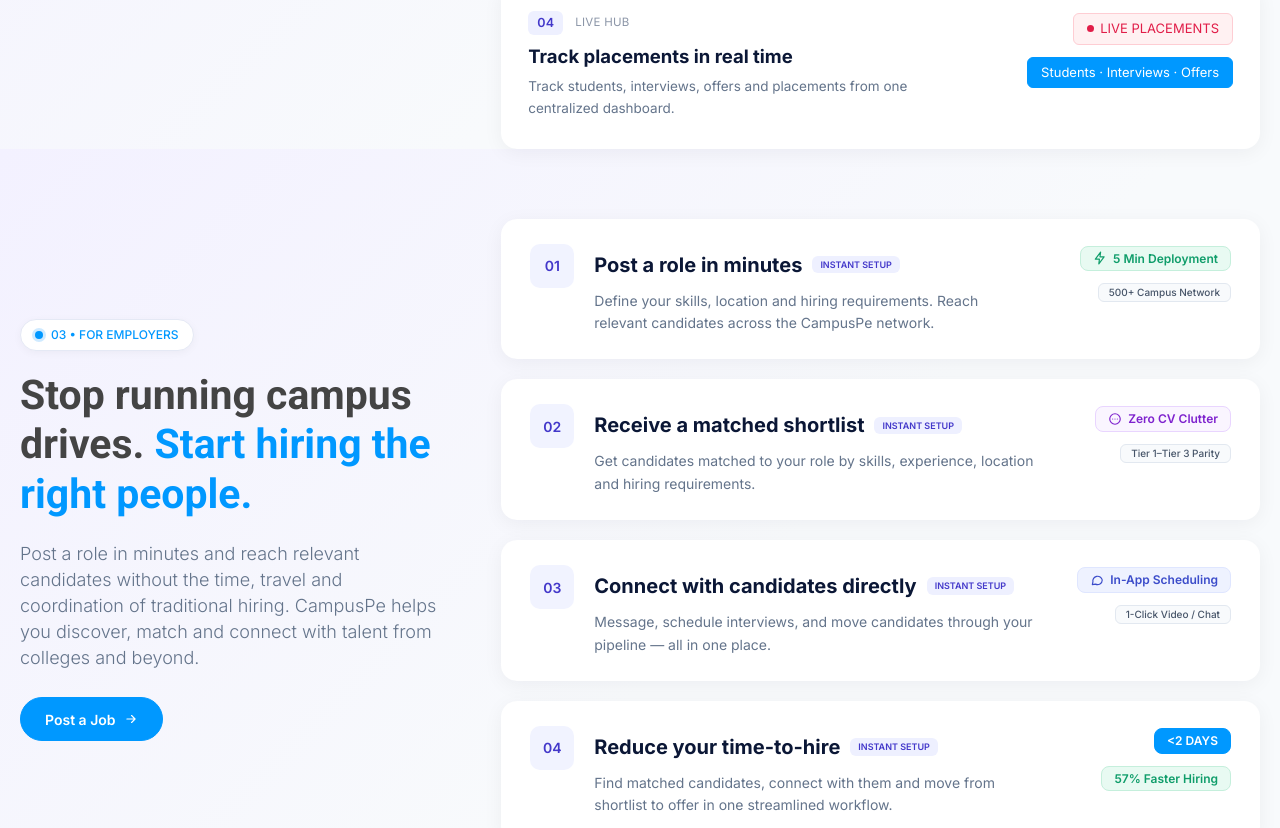
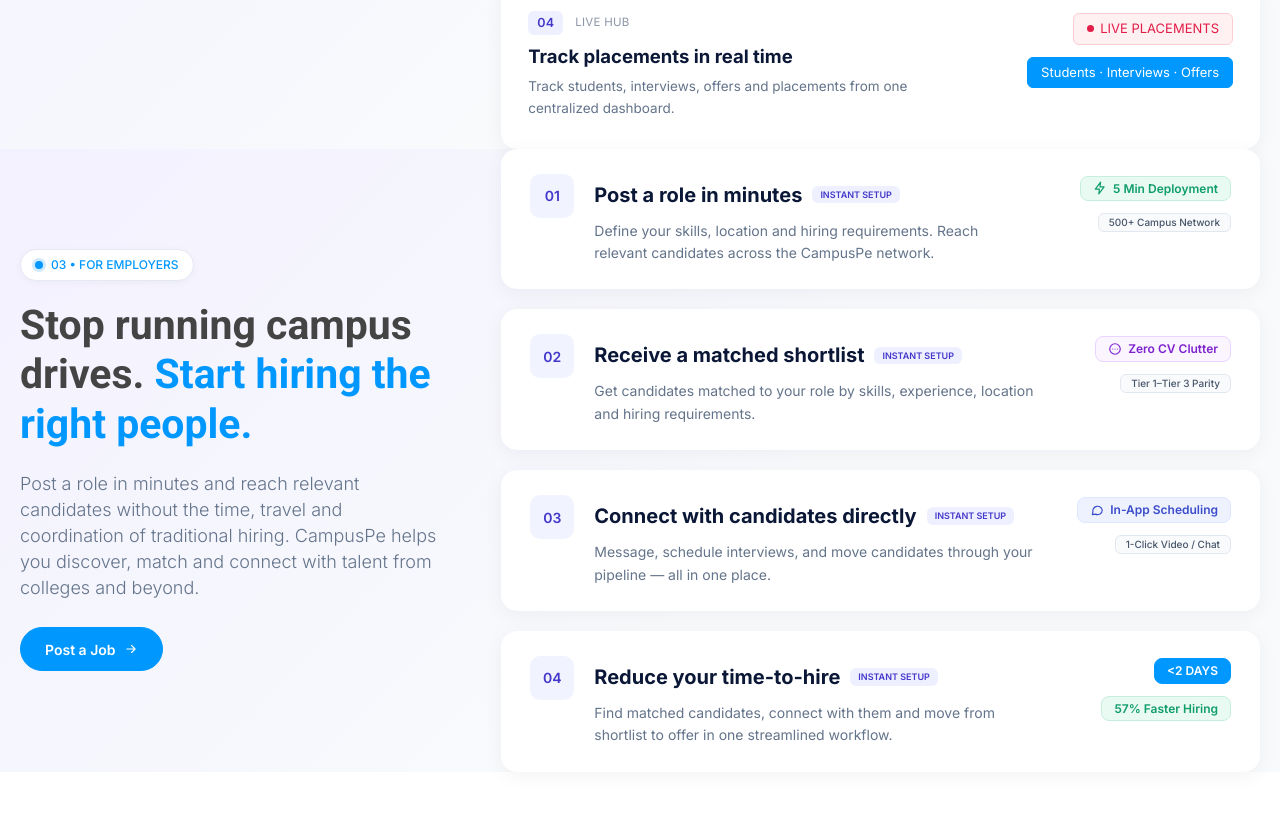
Before and after one commit to Mehulposh/CampusPe-Assignment, a React (Vite) app in the folder assignment/: page / in a window 1280 px wide. Shown: the part 3212-4040 px from the top of the page. Built offline with nearby package versions, Linux system fonts and the light colour scheme.

Commit message:
refactor: comment out inline style for padding in EmployersSection component

```diff
--- a/assignment/src/components/sections/EmployersSection.jsx
+++ b/assignment/src/components/sections/EmployersSection.jsx
@@ -9,7 +9,7 @@ export default function EmployersSection() {
     <SplitSection
       id="employers"
       tone="b employers"
-      style={{ paddingTop: 70 }}
+      // style={{ paddingTop: 70 }}
       eyebrow="03 • For employers"
       title="Stop running campus drives. "
       accent="Start hiring the right people."
```
